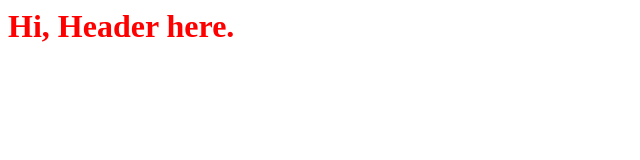
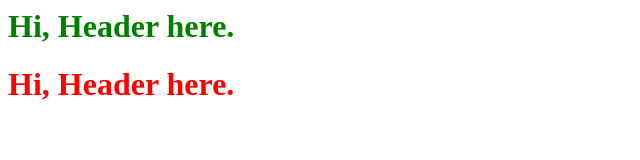
Before and after one commit to Yuminglu/apcorn, a plain HTML site: page index.html in a window 1280 px wide. Shown: the whole page, without its empty margins (0-640 px from the left). Drawn offline with Linux system fonts and the light colour scheme.

Commit message:
Update index.html

```diff
--- a/index.html
+++ b/index.html
@@ -4,9 +4,11 @@
       h1 { color: red; }
       p { color: blue; }
     </style>
+    <link rel="stylesheet" href="style.css">
   </head>
   <body>
-    <h1 style="color: red;">
+    <h1 style="color: green;">Hi, Header here. </h1>
     <h1 onmouseenter="alert('entered!')">Hi, Header here. </h1>
+
   </body>
 </html>
```
